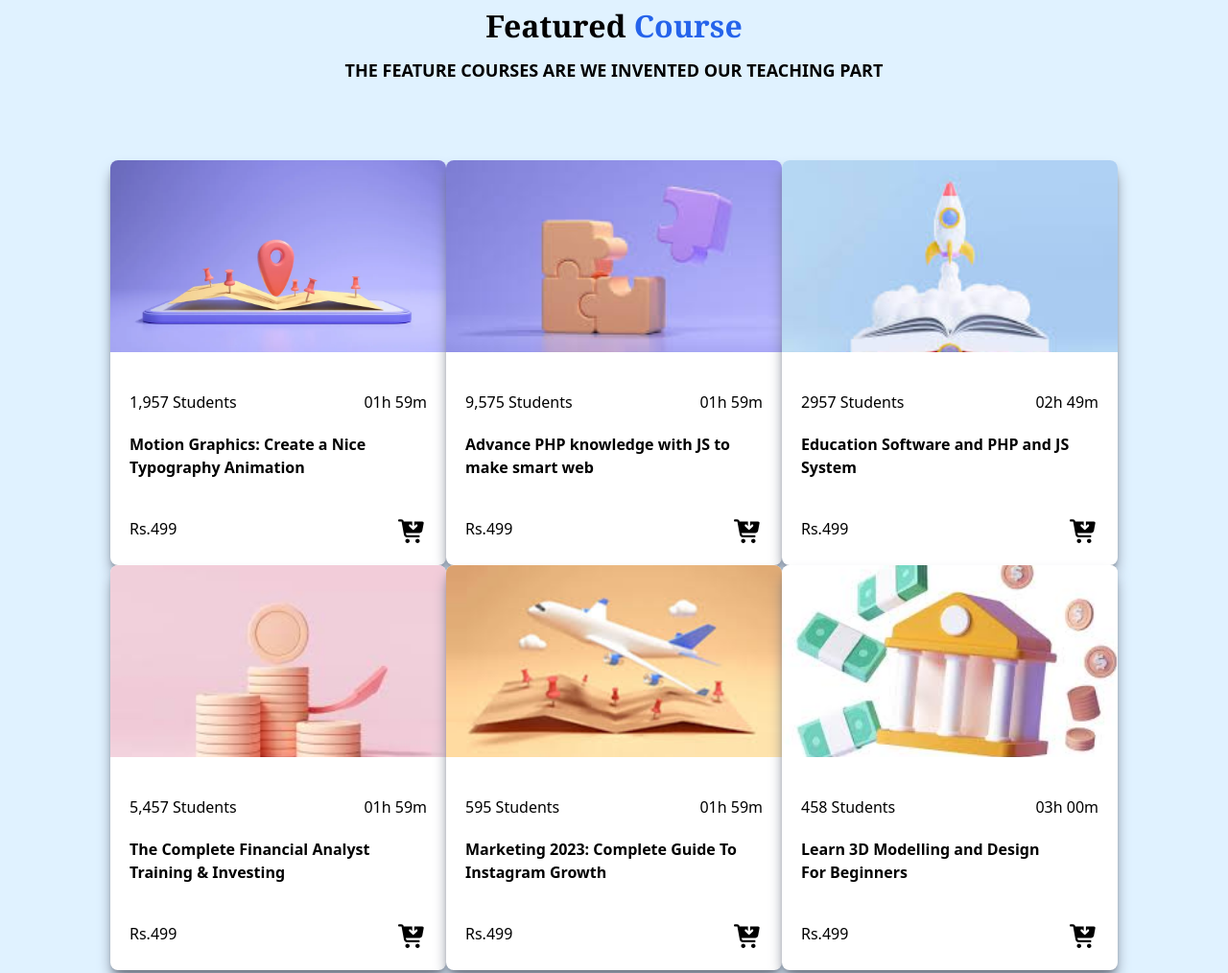
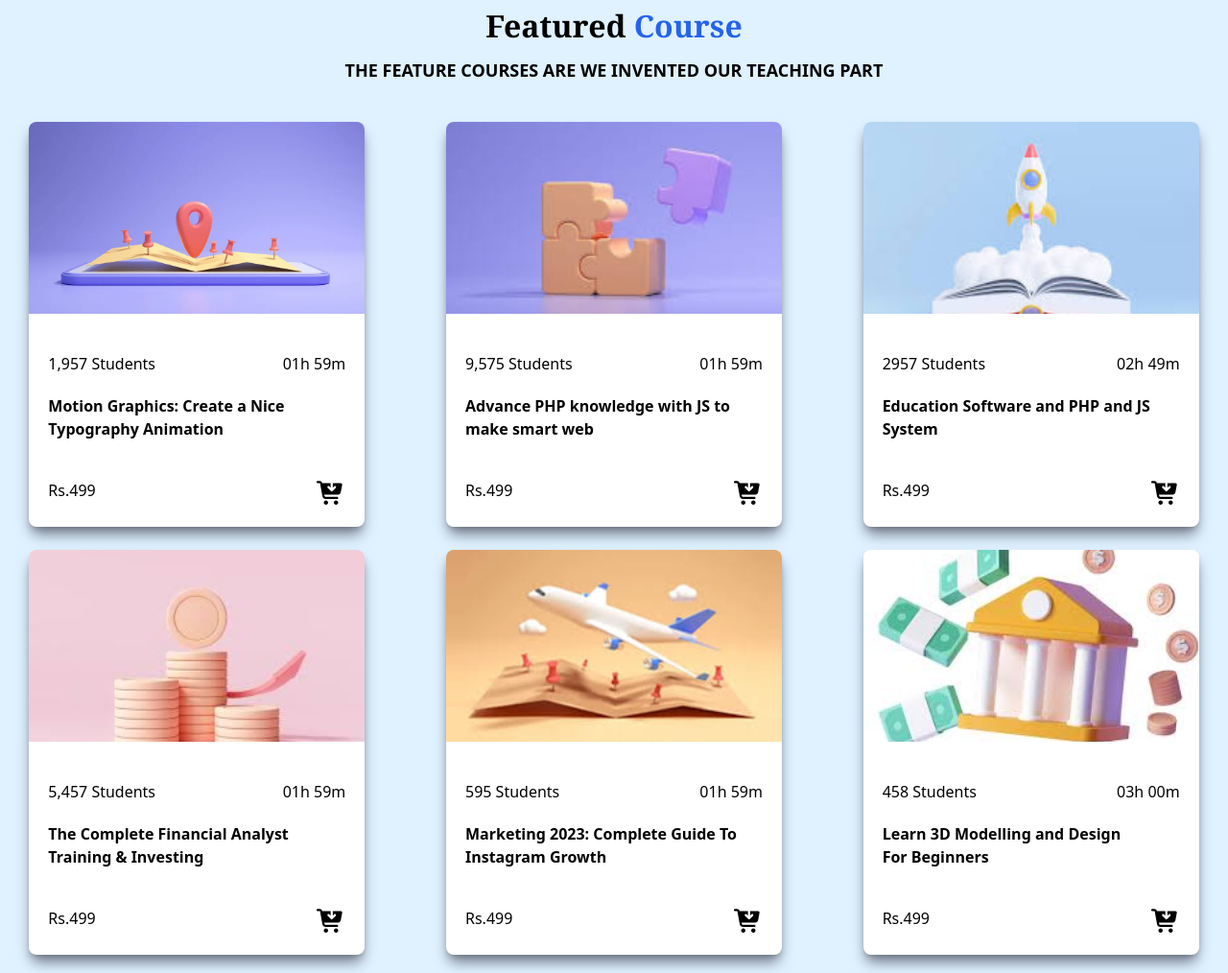
Before and after one commit to Nancy-1311/Good-coaching-landing-page-made-with-html-tailwindcss, a website: page index.html in a window 1280 px wide. Shown: the part 897-1911 px from the top of the page at 96% size. Drawn offline with nearby package versions, Linux system fonts and the light colour scheme.

Commit message:
Update index.html

```diff
--- a/index.html
+++ b/index.html
@@ -153,7 +153,7 @@
 <section id="about" class="section w-[100vw] h-auto relative bg-[#E0F2FF] text-black pt-5">
 <h1 class="text-[2rem] text-center mt-[5rem] font-serif font-bold">Featured <span class="text-blue-600">Course</span></h1>
 <h2 class="text-center mt-2 font-sans text-lg font-semibold mb-10">THE FEATURE COURSES ARE WE INVENTED OUR TEACHING PART</h2>
-<div class="about-cards flex flex-wrap mx-auto p-10 justify-center items-center gap-30">
+<div class="about-cards grid grid-cols-3 gap-6 place-items-center justify-items-center items-center">
   <div class="about-card w-[350px] bg-white rounded-lg shadow-lg shadow-gray-500">
 <img class="w-full h-[200px] object-cover rounded-t-lg"  src="images/Motion-Graphics.png" alt="">
 <div class="p-5">
```
